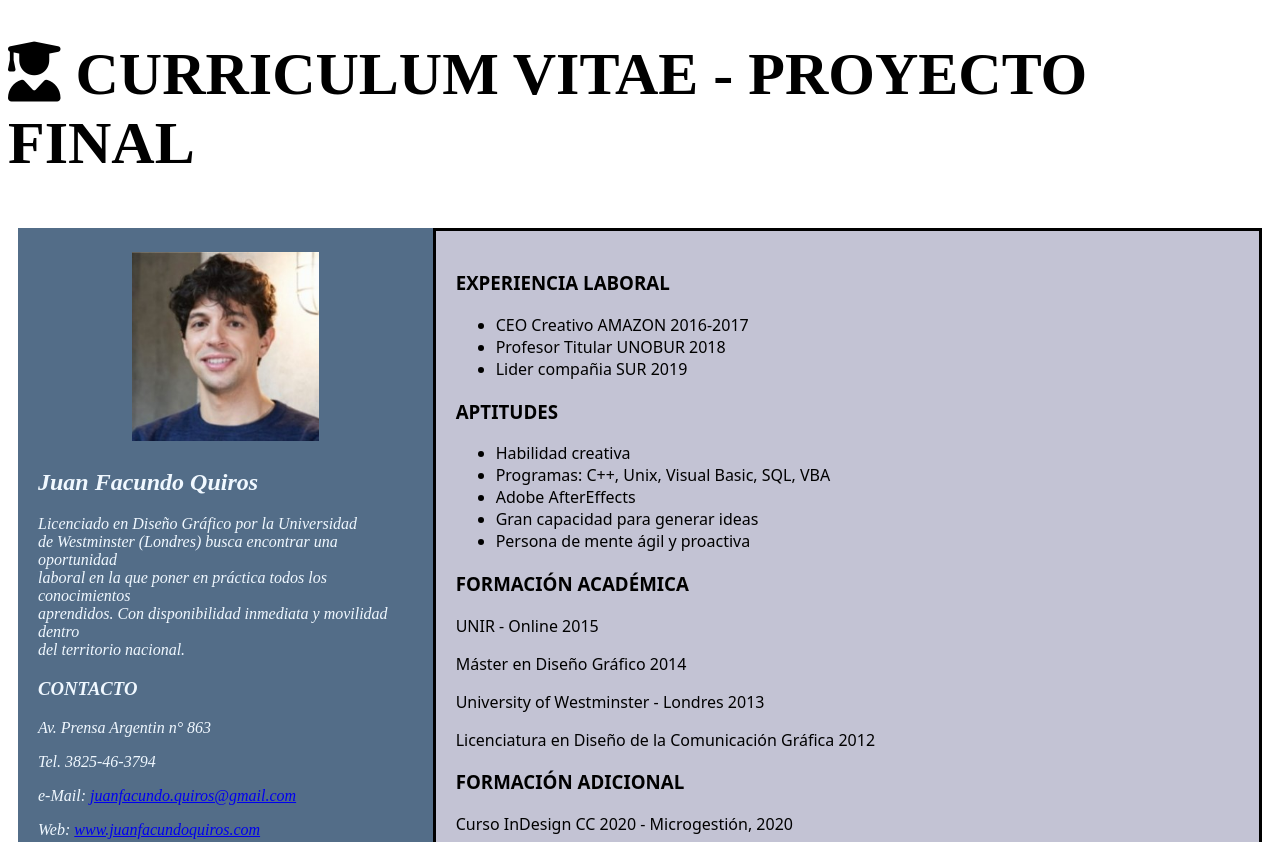
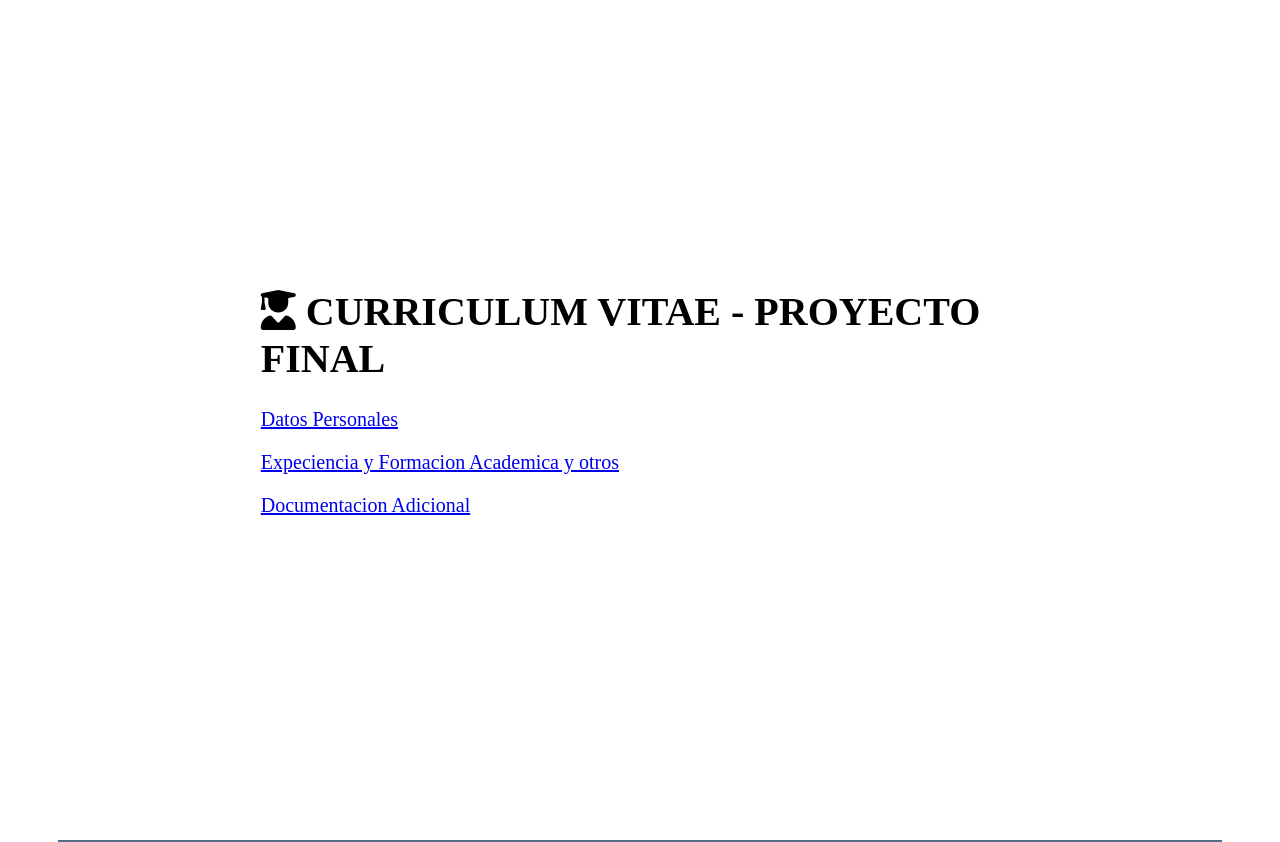
Before and after one commit to nanojuarez/primer-proyecto, a plain HTML site: page index.html in a window 1280 px wide. Shown: the top 842 px of the page. Drawn offline with Linux system fonts and the light colour scheme.

Commit message:
presentacion final

```diff
--- a/css/estilos.css
+++ b/css/estilos.css
@@ -1,16 +1,16 @@
 .contenedor {
   display: grid;
+  /*
   grid-template-columns: 1fr 2fr;
-  padding: 10px;
+  */
+  padding: 50px;
   border: 10px;
   margin: auto;
 }
 
 .mifoto img {
-  width: 50%;
-  padding: 25%;
-  padding-top: 1%;
-  padding-bottom: 1%;
+  width: 25%;
+  padding: 1%;
 }
 
 .datos {
@@ -42,7 +42,15 @@
     Oxygen, Ubuntu, Cantarell, "Open Sans", "Helvetica Neue", sans-serif;
 }
 
-.icono{
+.icono {
   color: black;
-  font-size: 30px;
+  font-size: 20px;
+  padding: 20%;
+  margin: auto;
 }
+
+.documentacion{
+  width: 50%;
+  padding: 20%;
+  margin: auto;
+}
--- a/index.html
+++ b/index.html
@@ -10,10 +10,15 @@
   <body>
     <div class="icono">
       <h1><span><i class="fa-solid fa-user-graduate"></i></span> CURRICULUM VITAE - PROYECTO FINAL</h1>
+      <nav>
+        <p><a href="#nav-personales">Datos Personales</a></p>
+        <p><a href="#nav-expeciencia">Expeciencia y Formacion Academica y otros</a></p>
+        <p><a href="#nav-documentacion">Documentacion Adicional</a></p>
+      </nav>
     </div>
     <main class="contenedor">
       <section class="datos">
-        <div class="mifoto">
+        <div class="mifoto" id="nav-personales">
           <img src="imagen/foto.jpg" />
         </div>
         <div class="personales">
@@ -30,7 +35,7 @@
           <h3>CONTACTO</h3>
           <p>Av. Prensa Argentin n° 863</p>
 
-          <p>Tel. 3825-46-3794</p>
+          <p>Cel. 3825-46-3794</p>
 
           <p>e-Mail: <a href="mailto:juanfacundo.quiros@gmail.com">juanfacundo.quiros@gmail.com</a></p>
 
@@ -48,13 +53,13 @@
 
       </section>
 
-      <section class="expeciencia">
+      <section class="expeciencia" id="nav-expeciencia">
         <div class="laboral">
           <h3>EXPERIENCIA LABORAL</h3>
           <ul>
-            <li>CEO Creativo AMAZON 2016-2017</li>
+            <li>CEO Creativo AMAZON 2019-2021</li>
             <li>Profesor Titular UNOBUR 2018</li>
-            <li>Lider compañia SUR 2019</li>
+            <li>Lider compañia SUR 2016-2017</li>
           </ul>
         </div>
         <div class="aptitudes">
@@ -83,6 +88,11 @@
         </div>
 
       </section>
+      <section class="documentacion" id="nav-documentacion">
+        <h2>Documentacion Adicional</h3>
+        <img src="imagen/diploma.png">
+        <img src="imagen/certificado.png">
+      </section>
     </main>
   </body>
 </html>
```
Also changed, not shown: imagen/certificado.png (added), imagen/diploma.png (added).
